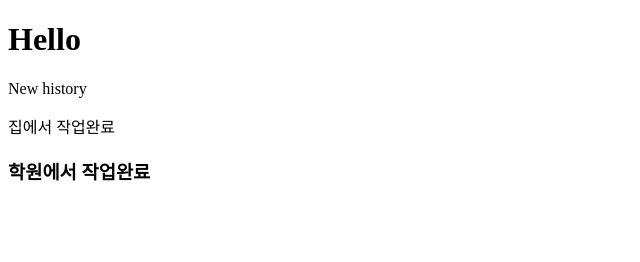
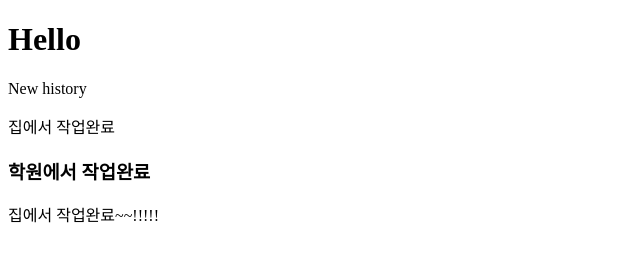
Before and after one commit to sjcelinehong/git-test-251016-new, a plain HTML site: page index.html in a window 1280 px wide. Shown: the whole page, without its empty margins (0-640 px from the left). Drawn offline with Linux system fonts and the light colour scheme.

Commit message:
another_homework

```diff
--- a/index.html
+++ b/index.html
@@ -10,5 +10,6 @@
     <p>New history</p>
     <p>집에서 작업완료</p>
     <h3>학원에서 작업완료</h3>
+    <p>집에서 작업완료~~!!!!!</p>
 </body>
 </html>
```
